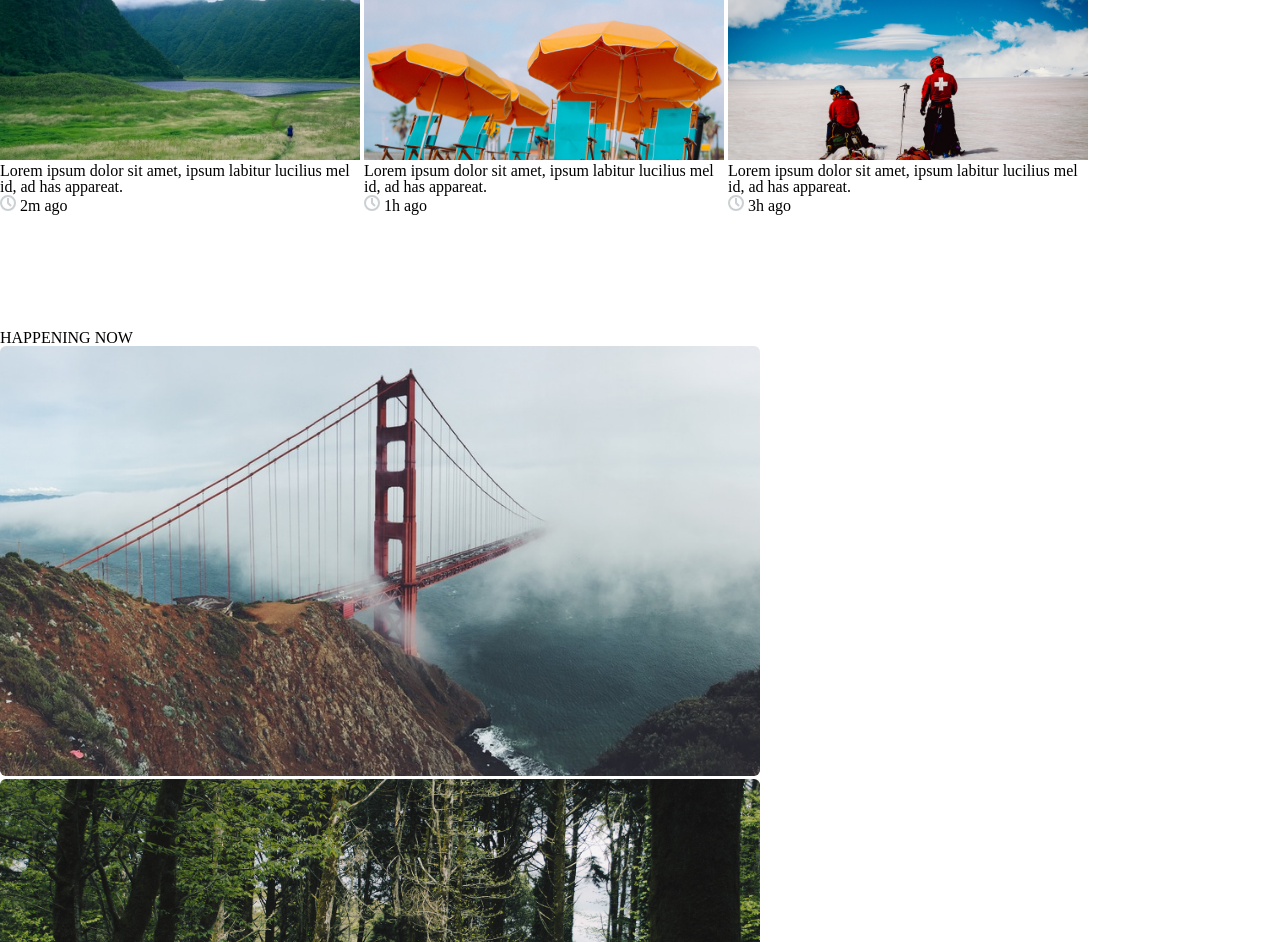
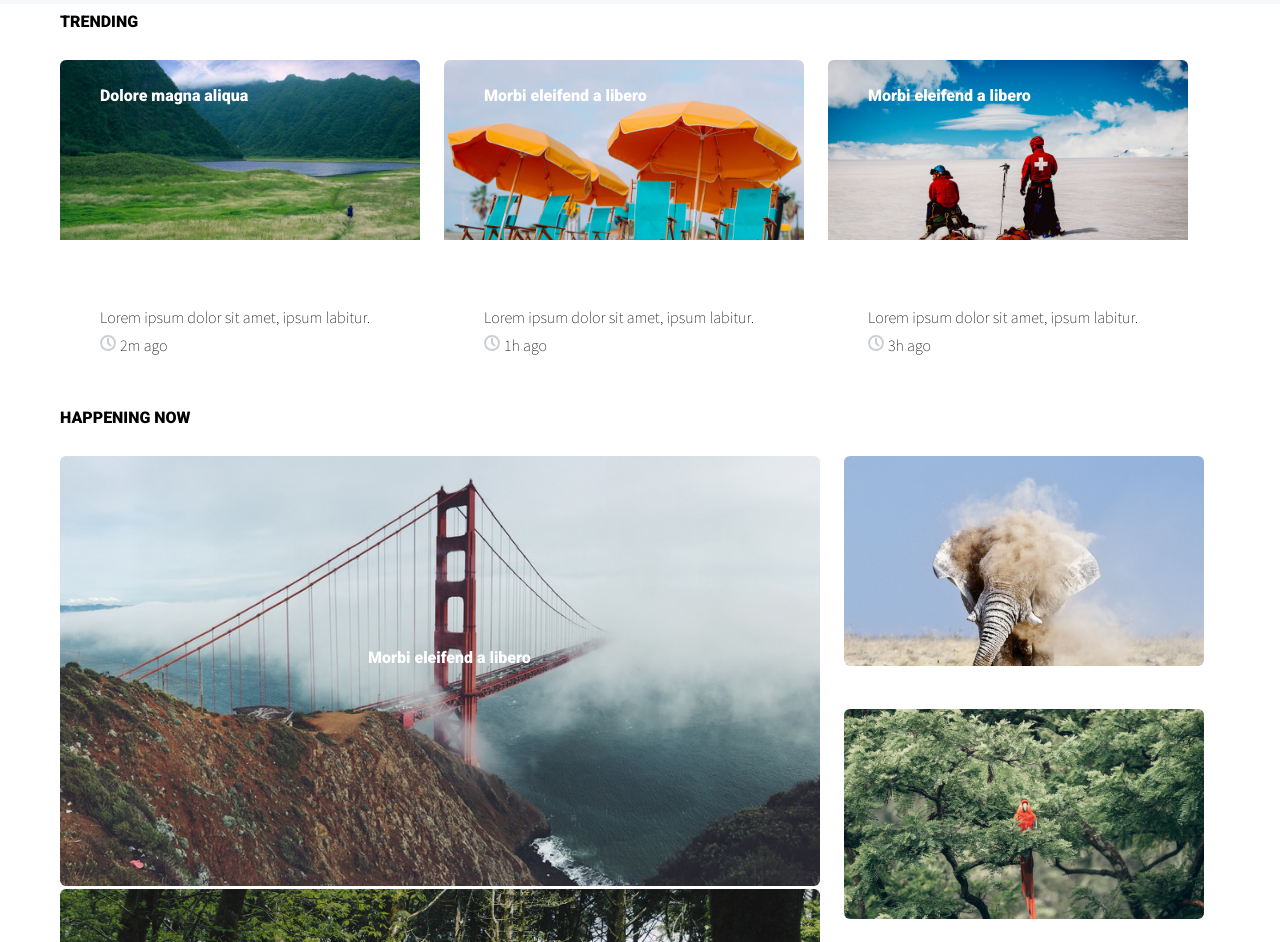
Before and after one commit to AnaKapana/Second_homework, a plain HTML site: page index.html in a window 1280 px wide. Shown: the part 66-1008 px from the top of the page. Drawn offline with Linux system fonts and the light colour scheme.

Commit message:
last corrections

```diff
--- a/css/style.css
+++ b/css/style.css
@@ -1,6 +1,17 @@
+.header-wraper {
+	background-color: #F6F8F9;
+	position: fixed;
+	top: 0;
+	left: 0;
+	width: 100%;
+}
+.section1 {
+	margin-top: 70px;
+}
 .logo {
 	display: inline-block;
 	vertical-align: middle;
+	padding: 18px 92px 17px 20px;
 }
 .navigation {
 	display: inline-block;
@@ -22,9 +33,76 @@
 	width: 360px;
 	height: 350px;
 	display: inline-block;
+	margin-right: 20px;
+	margin-left: 20px;
 }
 .right-block {
 	width: 360px;
 	height: 350px;
 	display: inline-block;
 }
+.nav-li {
+	padding: 27px;
+}
+.list-item {
+	font-family: 'Roboto';
+	font-size: 11;
+}
+.section {
+	width: 1160px;
+	margin: 0 auto;
+}
+.block1 {
+	width: 760px;
+	display: inline-block;
+	margin-right: 20px;
+	margin-bottom: 234px;
+}
+.block2 {
+	width: 360px;
+	display: inline-block;
+	vertical-align: top;
+}
+.block-image {
+	padding: 0 0 40px 0;
+}
+.title1 {
+	padding-top: 10px;
+	margin-bottom: 30px;
+	font-family: 'Roboto';
+	font-size: 24;
+}
+.title2 {
+	margin-bottom: 30px;
+	font-family: 'Roboto';
+	font-size: 24;
+}
+.text {
+	margin: 66px 40px 10px 40px;
+	font-family: 'Source Sans Pro';
+}
+.icon-text {
+	font-family: 'Source Sans Pro';
+}
+.time-icon{
+	margin-left: 40px;
+}
+.image-wraper {
+	position: relative;
+}
+.img-text {
+	position: absolute;
+	color: #FFFFFF;
+	font-family: 'Roboto';
+	font-size: 16;
+	left: 40px;
+	top: 28px;
+}
+.img-text1 {
+	position: absolute;
+	color: #FFFFFF;
+	font-family: 'Roboto';
+	font-size: 16;
+	left: 308px;
+	top: 194px;
+}
--- a/index.html
+++ b/index.html
@@ -2,12 +2,18 @@
 <html>
 	<head>
 		<meta charset="utf-8">
-		<title>page</title>
+		<title>Around The World</title>
+		<link rel="icon" href="images/earth.ico">
+		<link rel="preconnect" href="https://fonts.googleapis.com">
+		<link rel="preconnect" href="https://fonts.gstatic.com" crossorigin>
+		<link href="https://fonts.googleapis.com/css2?family=Roboto:wght@900&display=swap" rel="stylesheet">
+		<link href="https://fonts.googleapis.com/css2?family=Source+Sans+Pro:wght@200&display=swap" rel="stylesheet">
+		<link rel="stylesheet" href="css/reset.css">
 		<link rel="stylesheet" href="css/style.css">
-		<link rel="stylesheet" href="css/reset.css">
+
 	</head>
 	<body>
-		<header>
+		<header class="header-wraper">
 			<a class="logo" href="index.html">
 				<img src="images/LOGO.svg" alt="logo">
 			</a>
@@ -30,40 +36,52 @@
 			<img class="image" src="images/girl.svg" alt="photo">
 		</header>
 
-		<section>
-			<h2 class="title">TRENDING</h2>
-			<div class="section1">
+		<section class="section1">
+			<div class="section">
+				<h2 class="title1">TRENDING</h2>
 				<div class="left-block">
-					<img class="images" src="images/image.jpg" alt="image">
-					<p class="text">Lorem ipsum dolor sit amet, ipsum labitur lucilius mel id, ad has appareat.</p>
-					<img src="images/time.svg" alt="time-icon">
+					<div class ="image-wraper">
+						<img src="images/image.jpg" alt="image">
+						<p class="img-text">Dolore magna aliqua</p>
+					</div>
+					<p class="text">Lorem ipsum dolor sit amet, ipsum labitur.</p>
+					<img class="time-icon" src="images/time.svg" alt="time-icon">
 					<span class="icon-text">2m ago</span>
 				</div>
 				<div class="middle-block">
-					<img class="images" src="images/umbrela.png" alt="image">
-					<p class="text">Lorem ipsum dolor sit amet, ipsum labitur lucilius mel id, ad has appareat.</p>
-					<img src="images/time.svg" alt="time-icon">
+					<div class="image-wraper">
+						<img src="images/umbrela.png" alt="image">
+						<p class="img-text">Morbi eleifend a libero</p>
+					</div>
+					<p class="text">Lorem ipsum dolor sit amet, ipsum labitur.</p>
+					<img class="time-icon" src="images/time.svg" alt="time-icon">
 					<span class="icon-text">1h ago</span>
 				</div>
 				<div class="right-block">
-					<img class="images" src="images/snow.png" alt="image">
-					<p class="text">Lorem ipsum dolor sit amet, ipsum labitur lucilius mel id, ad has appareat.</p>
-					<img src="images/time.svg" alt="time-icon">
+					<div class="image-wraper">
+						<img src="images/snow.png" alt="image">
+						<p class="img-text">Morbi eleifend a libero</p>
+					</div>
+					<p class="text">Lorem ipsum dolor sit amet, ipsum labitur.</p>
+					<img class="time-icon" src="images/time.svg" alt="time-icon">
 					<span class="icon-text">3h ago</span>
 				</div>
 			</div>
 		</section>
-		<section>
-			<h2>HAPPENING NOW</h2>
-			<div class="section2">
-				<div>
-					<img src="images/image1.png" alt="image">
+		<section class="section">
+			<div>
+				<h2 class="title2">HAPPENING NOW</h2>
+				<div class="block1">
+					<div class="image-wraper">
+						<img src="images/image1.png" alt="image">
+						<p class="img-text1">Morbi eleifend a libero</p>
+					</div>
 					<img src="images/image.png" alt="image">
 				</div>
-				<div>
-					<img src="images/elephant.png" alt="image">
-					<img src="images/bird.png" alt="image">
-					<img src="images/way.png" alt="image">
+				<div class="block2">
+					<img class="block-image" src="images/elephant.png" alt="image">
+					<img class="block-image" src="images/bird.png" alt="image">
+					<img class="block-image" src="images/way.png" alt="image">
 				</div>
 			</div>
 		</section>
```
Also changed, not shown: images/earth.ico (added).
